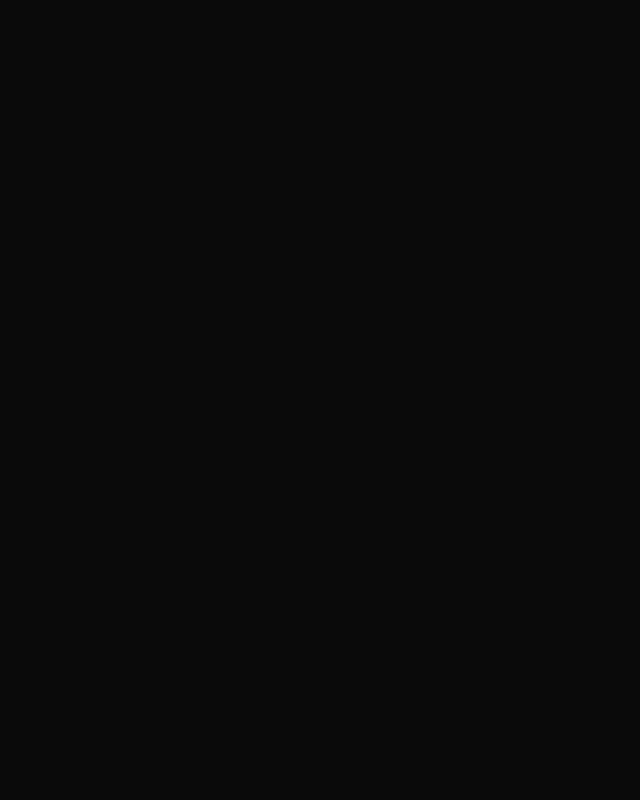
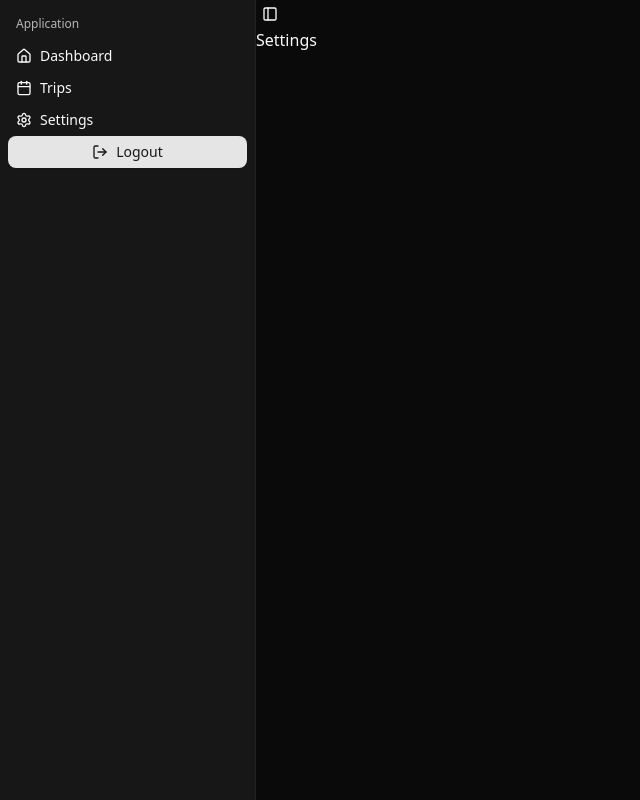
Before and after one commit to Ethan-Lai/budgeteer, a React (Vite) app in the folder client/: page /app/settings in a window 1280 px wide. Before the commit this address had no page. Shown: the whole page, without its empty margins (0-640 px from the left). Built offline with nearby package versions, Linux system fonts and the light colour scheme; the HTML template or start-up script is replaced by a standard one.

Commit message:
Added routing to dashboard

```diff
--- a/client/src/App.jsx
+++ b/client/src/App.jsx
@@ -2,6 +2,8 @@ import { Routes, Route } from 'react-router-dom'
 import Dashboard from './pages/Dashboard'
 import Login from './pages/Login'
 import Register from './pages/Register'
+import Settings from './pages/Settings'
+import Trips from './pages/Trips'
 import { ThemeProvider } from "@/components/ThemeProvider"
 import { AppLayout } from './components/layouts/AppLayout'
 
@@ -16,6 +18,8 @@ function App() {
                     {/* App is for protected routes */}
                     <Route path='/app' element={<AppLayout />}>
                         <Route path='dashboard' element={<Dashboard />} />
+                        <Route path='settings' element={<Settings />} />
+                        <Route path='trips' element={<Trips />} />
                     </Route>
                 </Routes>
             </div>
--- a/client/src/components/layouts/AppSidebar.jsx
+++ b/client/src/components/layouts/AppSidebar.jsx
@@ -11,29 +11,24 @@ import {
   SidebarMenuItem,
 } from "@/components/ui/sidebar"
 import { Button } from "../ui/button"
-import { useNavigate } from "react-router-dom"
+import { useNavigate, Link } from "react-router-dom"
 import axios from "axios"
 
 // Menu items.
 const items = [
   {
     title: "Dashboard",
-    url: "#",
+    url: "/app/dashboard",
     icon: Home,
   },
   {
     title: "Trips",
-    url: "#",
+    url: "/app/trips",
     icon: Calendar,
   },
   {
-    title: "Search",
-    url: "#",
-    icon: Search,
-  },
-  {
     title: "Settings",
-    url: "#",
+    url: "/app/settings",
     icon: Settings,
   },
 ]
@@ -58,10 +53,10 @@ export function AppSidebar() {
                     {items.map((item) => (
                         <SidebarMenuItem key={item.title}>
                             <SidebarMenuButton asChild>
-                                <a href={item.url}>
+                                <Link to={item.url}>
                                     <item.icon />
                                     <span>{item.title}</span>
-                                </a>
+                                </Link>
                                 </SidebarMenuButton>
                         </SidebarMenuItem>
                     ))}
--- /dev/null
+++ b/client/src/pages/Settings.jsx
@@ -0,0 +1,9 @@
+import React from 'react'
+
+const Settings = () => {
+    return (
+        <div>Settings</div>
+    )
+}
+
+export default Settings
--- /dev/null
+++ b/client/src/pages/Trips.jsx
@@ -0,0 +1,9 @@
+import React from 'react'
+
+const Trips = () => {
+    return (
+        <div>Trips</div>
+    )
+}
+
+export default Trips
```
